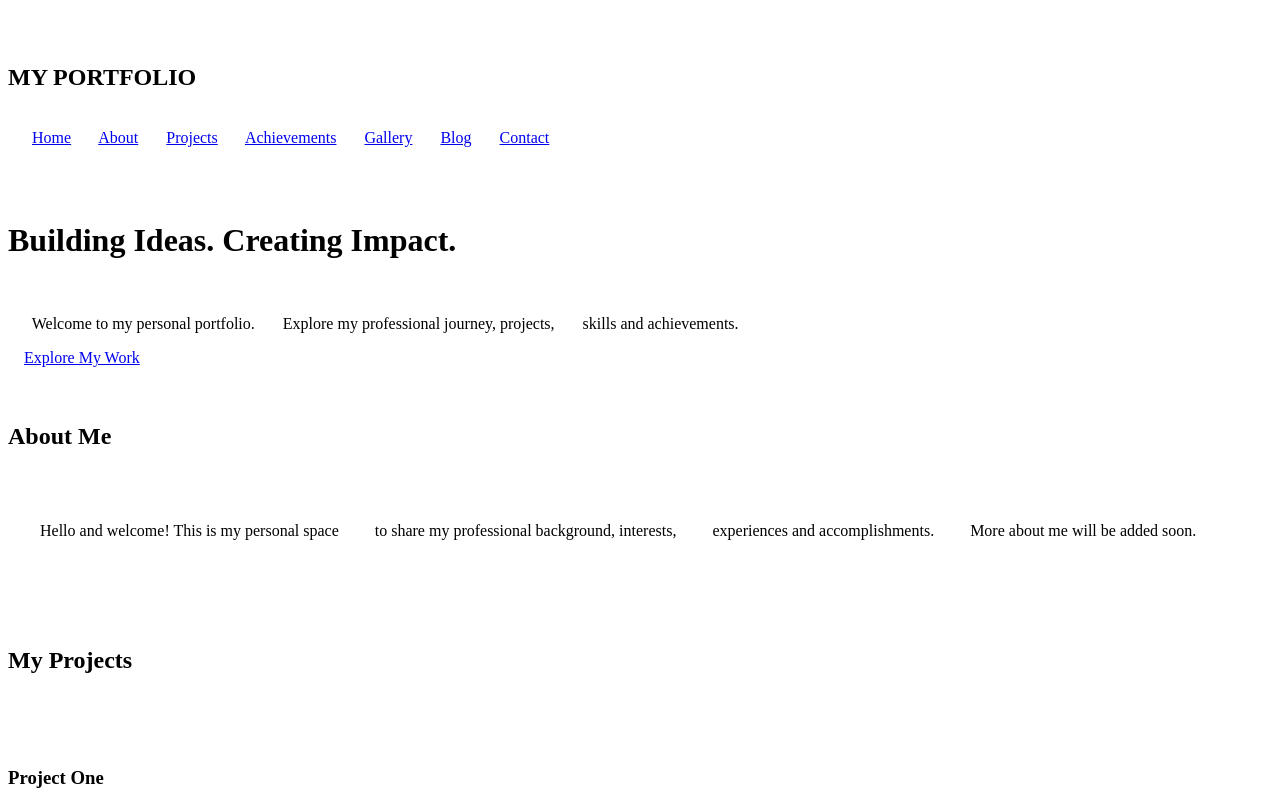
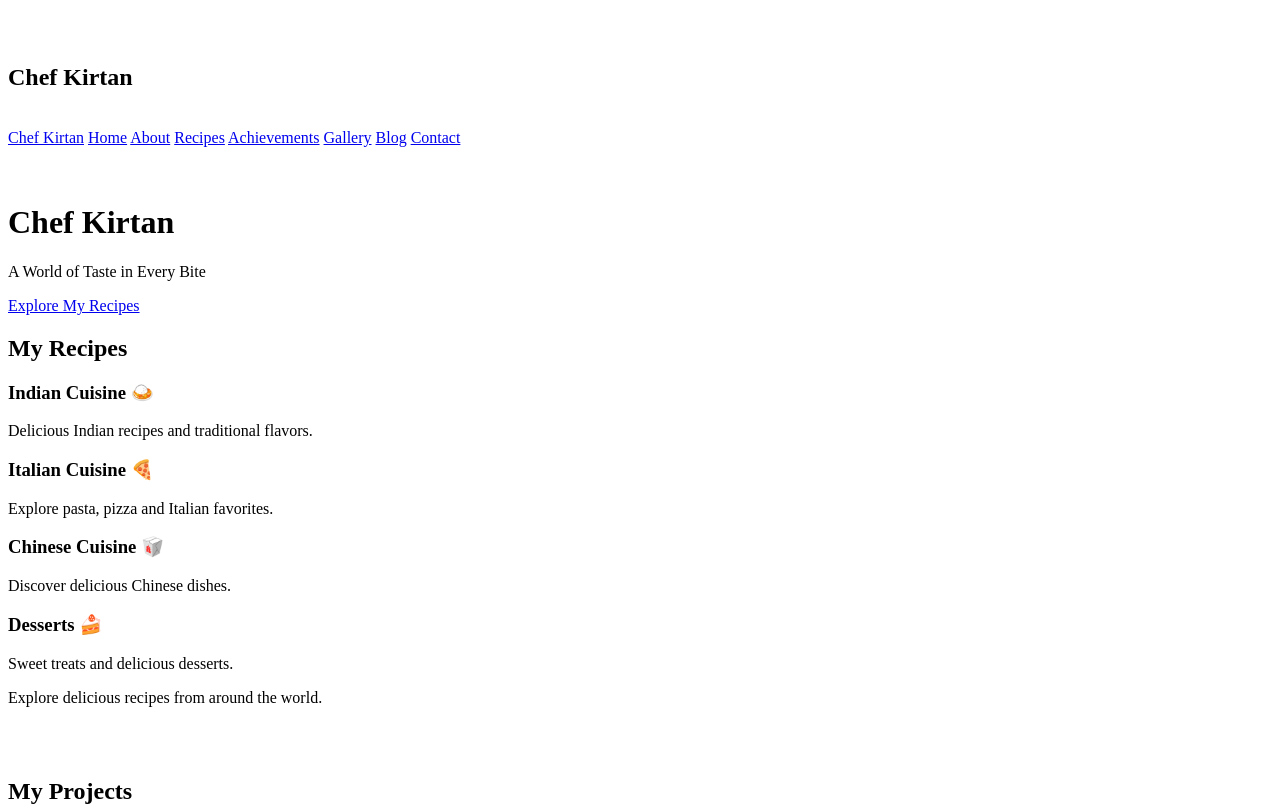
Before and after one commit to kirtanadhikari/my-portfolio, a plain HTML site: page index.html in a window 1280 px wide. Shown: the top 808 px of the page. Drawn offline with Linux system fonts and the light colour scheme.

Commit message:
Update index.html

```diff
--- a/index.html
+++ b/index.html
@@ -4,7 +4,7 @@
   <meta charset="UTF-8">
   <meta name="viewport" content="width=device-width, initial-scale=1.0">
   <meta name="description" content="My personal professional portfolio, projects and achievements.">
-  <title>My Portfolio | Professional Profile</title>
+  <title>Chef Kirtan - A World of Taste in Every Bite</title>
 
   <style>
     :root {
@@ -162,11 +162,12 @@
 <body>
 
   <header>
-    <h2>MY PORTFOLIO</h2>
+    <h2>Chef Kirtan</h2>
     <nav>
+  <a href="#home" class="logo">Chef Kirtan</a>
   <a href="#home">Home</a>
   <a href="#about">About</a>
-      <a href="#projects">Projects</a>
+  <a href="#recipes">Recipes</a>
   <a href="#achievements">Achievements</a>
   <a href="#gallery">Gallery</a>
   <a href="#blog">Blog</a>
@@ -175,25 +176,37 @@
   </header>
 
   <div class="hero" id="home">
-    <h1>Building Ideas. Creating Impact.</h1>
+  <h1>Chef Kirtan</h1>
   <p>
-      Welcome to my personal portfolio.
-      Explore my professional journey, projects,
-      skills and achievements.
+    A World of Taste in Every Bite
   </p>
-    <a href="#projects" class="btn">Explore My Work</a>
+  <a href="#recipes" class="btn">Explore My Recipes</a>
 </div>
 
-  <section id="about">
-    <h2 class="section-title">About Me</h2>
-    <div class="about">
-      <p>
-        Hello and welcome! This is my personal space
-        to share my professional background, interests,
-        experiences and accomplishments.
-        More about me will be added soon.
-      </p>
+<section id="recipes">
+  <h2 class="section-title">My Recipes</h2>
+  <div class="cards">
+  <div class="card">
+    <h3>Indian Cuisine 🍛</h3>
+    <p>Delicious Indian recipes and traditional flavors.</p>
   </div>
+
+  <div class="card">
+    <h3>Italian Cuisine 🍕</h3>
+    <p>Explore pasta, pizza and Italian favorites.</p>
+  </div>
+
+  <div class="card">
+    <h3>Chinese Cuisine 🥡</h3>
+    <p>Discover delicious Chinese dishes.</p>
+  </div>
+
+  <div class="card">
+    <h3>Desserts 🍰</h3>
+    <p>Sweet treats and delicious desserts.</p>
+  </div>
+</div>
+  <p>Explore delicious recipes from around the world.</p>
 </section>
 
   <section id="projects">
```
Lines whose indentation alone changed are shown as unchanged.
